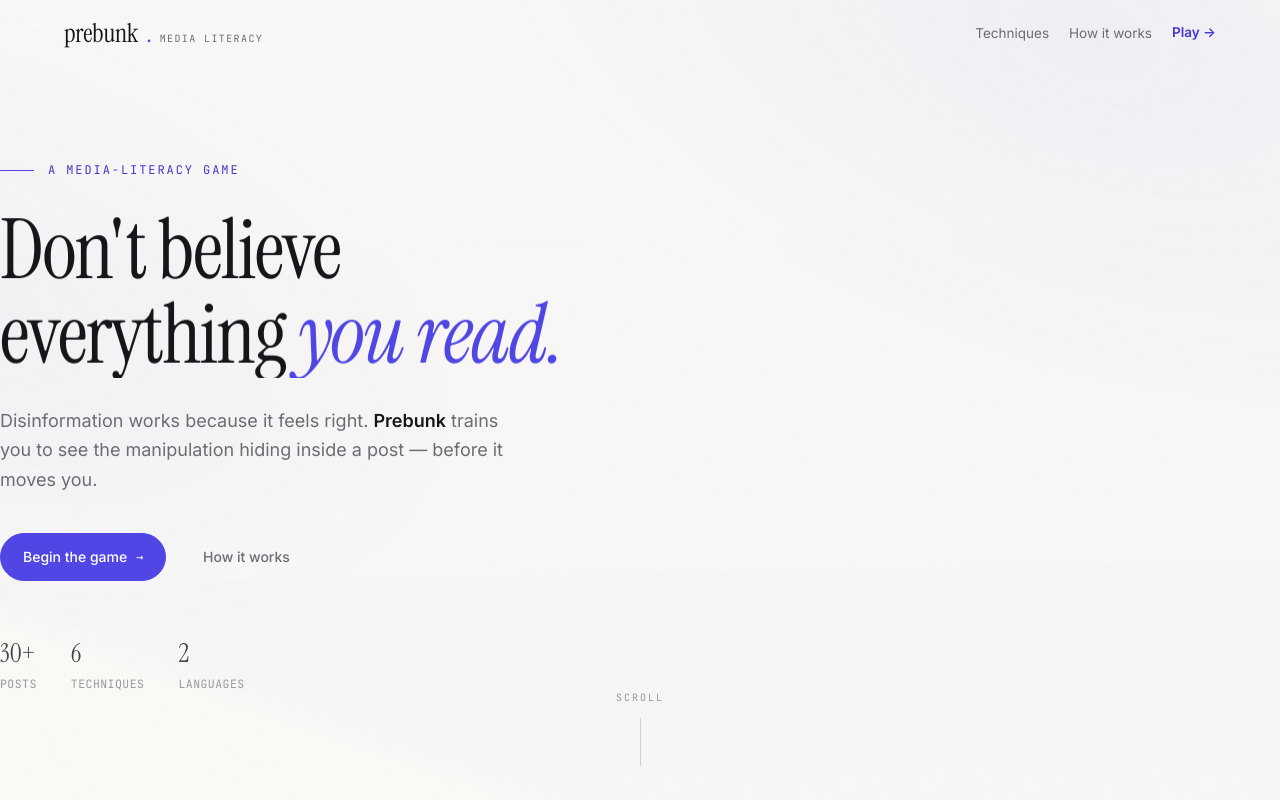
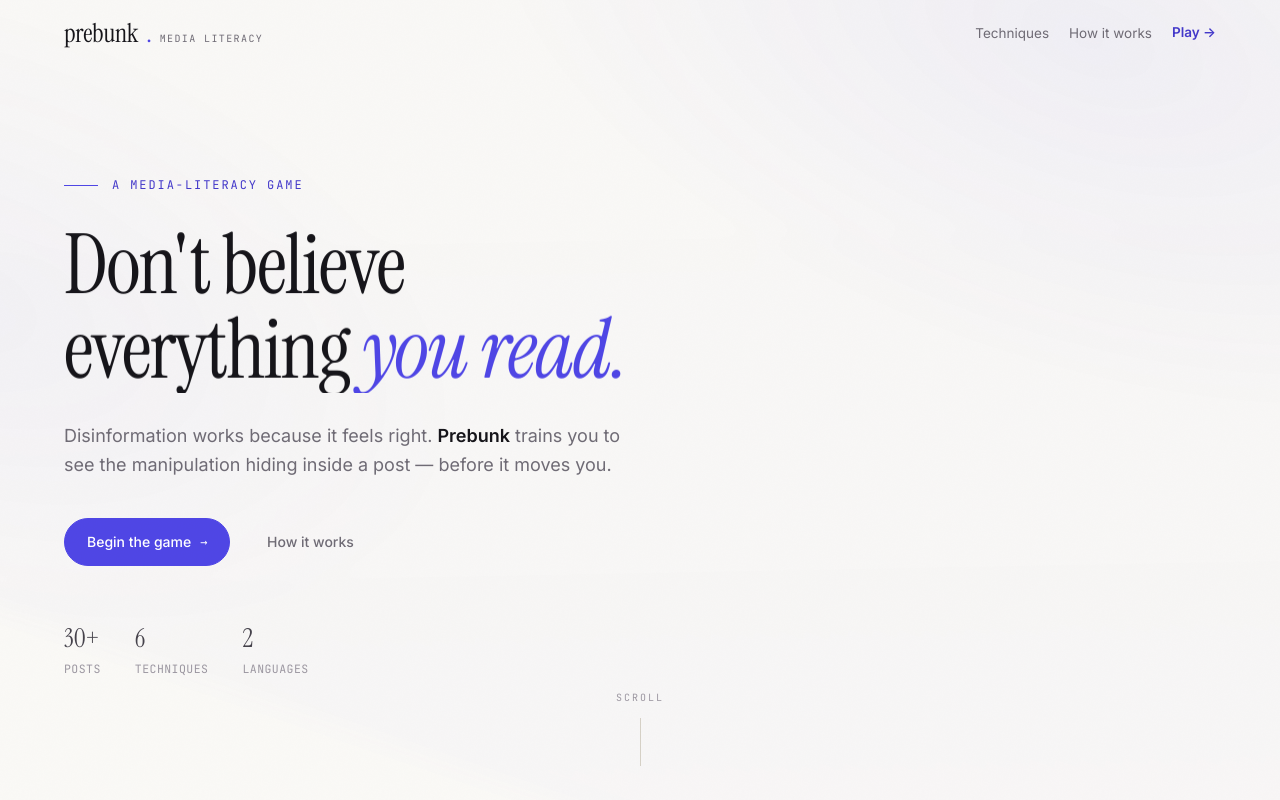
Before and after one commit to HammadBullah/prebunkteamcogent, a React (Vite) app in the folder frontend/: page / in a window 1280 px wide. Shown: the top 800 px of the page. Built offline with nearby package versions, Linux system fonts and the light colour scheme; no server answers.

Commit message:
Fix hero text spilling to screen edges: add horizontal padding + cap hero content width

```diff
--- a/frontend/src/styles.css
+++ b/frontend/src/styles.css
@@ -127,8 +127,12 @@
 
 /* ---------- hero ---------- */
 .hero{display:flex;flex-direction:column;justify-content:center;min-height:100vh;
-  padding-top:150px;padding-bottom:96px;overflow:hidden}
+  padding-top:150px;padding-bottom:96px;
+  padding-left:clamp(20px,4vw,44px);padding-right:clamp(20px,4vw,44px);
+  max-width:1240px;margin:0 auto;overflow:hidden;width:100%}
 .hero > *{max-width:100%}
+.hero .hero-inner{max-width:760px}
+.hero .hero-inner .lede{max-width:560px}
 .hero .eyebrow{font-family:var(--mono);font-size:12px;letter-spacing:.16em;text-transform:uppercase;
   color:var(--accent-ink);margin-bottom:28px;display:flex;align-items:center;gap:14px}
 .hero .eyebrow::before{content:"";width:34px;height:1px;background:var(--accent)}
--- a/frontend/src/views/Landing.jsx
+++ b/frontend/src/views/Landing.jsx
@@ -22,7 +22,7 @@
 
   return (
     <section className="hero" onMouseMove={onMouseMove} style={{ position: "relative" }}>
-      <motion.div style={{ x: px, y: py }}>
+      <motion.div className="hero-inner" style={{ x: px, y: py }}>
         <div className="eyebrow">A media-literacy game</div>
         <h1>
           <span className="mask"><span>Don't believe</span></span>
```
